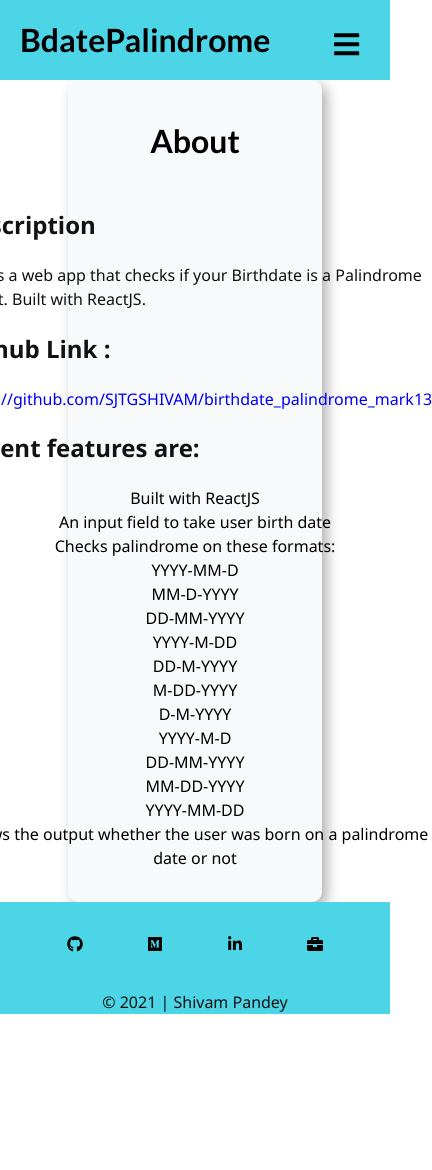
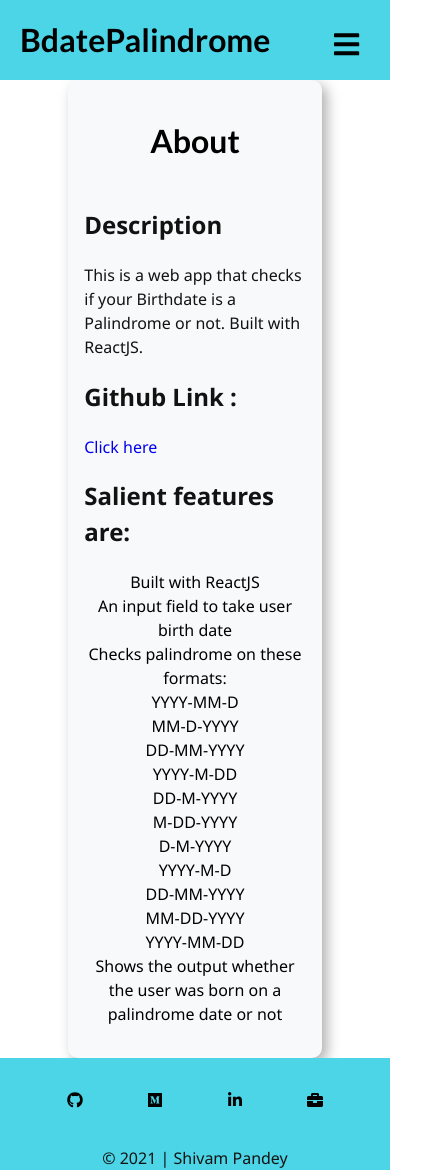
Before and after one commit to SJTGSHIVAM/birthdate_palindrome_mark13, a React (Create React App) app: page /about in a window 390 px wide. Shown: the whole page, 432 px wide, since content can reach past the window. Before the commit the page ends 1014 px from the top, so only its background shows below. Built offline with nearby package versions, Linux system fonts and the light colour scheme.

Commit message:
style: Fixed the responsive issue with about

```diff
--- a/src/components/About/About.tsx
+++ b/src/components/About/About.tsx
@@ -14,7 +14,7 @@ const About = () => {
         <h2 id="live-link-">Github Link :</h2>
         <p>
           <a href="https://github.com/SJTGSHIVAM/birthdate_palindrome_mark13">
-            https://github.com/SJTGSHIVAM/birthdate_palindrome_mark13
+            Click here
           </a>
         </p>
         <h2 id="salient-features-are-">Salient features are:</h2>
@@ -23,7 +23,7 @@ const About = () => {
           <li>An input field to take user birth date</li>
           <li>
             Checks palindrome on these formats:
-            <ul>
+            <ol>
               <li>YYYY-MM-D</li>
               <li>MM-D-YYYY</li>
               <li>DD-MM-YYYY</li>
@@ -35,7 +35,7 @@ const About = () => {
               <li>DD-MM-YYYY</li>
               <li>MM-DD-YYYY</li>
               <li>YYYY-MM-DD</li>
-            </ul>
+            </ol>
           </li>
           <li>
             Shows the output whether the user was born on a palindrome date or
```
